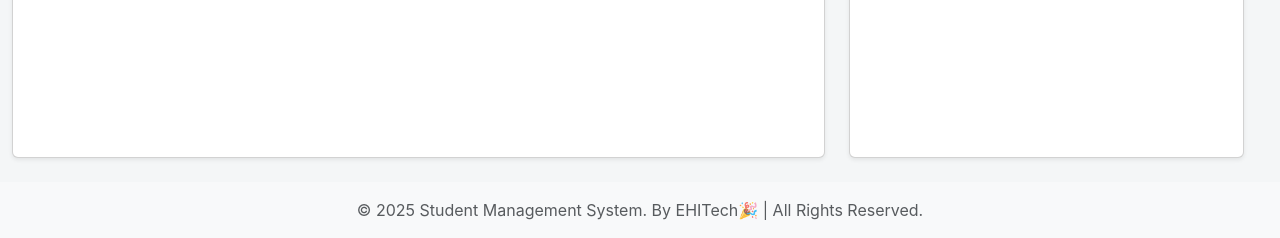
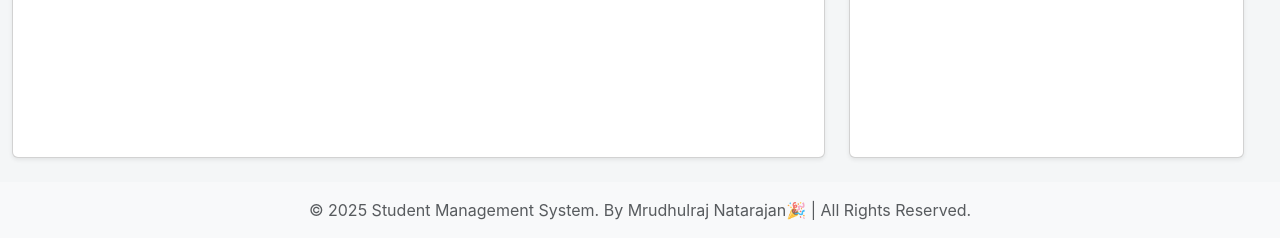
Before and after one commit to Mrudhulraj/edge-distributed-ai-inference, a Flask app: page / in a window 1280 px wide. Shown: the part 684-922 px from the top of the page. Run offline with Flask 3, Linux system fonts and the light colour scheme.

Commit message:
Small Fix

```diff
--- a/face-recogition-system/templates/partials/footer.html
+++ b/face-recogition-system/templates/partials/footer.html
@@ -2,7 +2,7 @@
     <div class="container text-center">
         <span class="text-muted">
             © <script>document.write(new Date().getFullYear())</script>
-            Student Management System. By EHITech🎉 |
+            Student Management System. By Mrudhulraj Natarajan🎉 |
             <span class="d-none d-md-inline">All Rights Reserved.</span>
         </span>
     </div>
```
